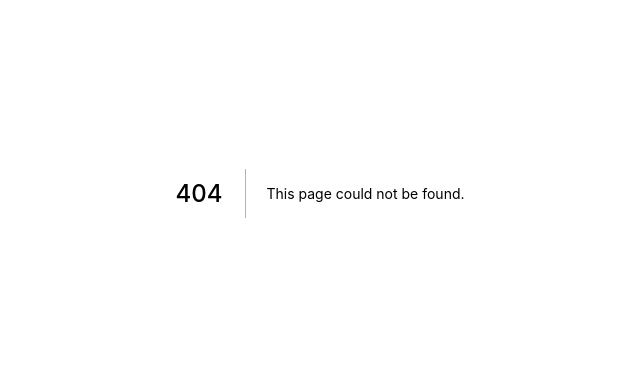
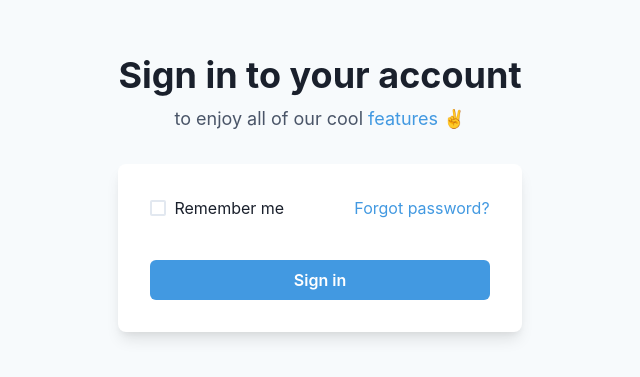
Before and after one commit to tuzzy08/logistico, a Next.js app: page /auth/signin in a window 1280 px wide. Before the commit this address had no page. Shown: the part 207-584 px from the top of the page, without its empty margins (320-960 px from the left). Built offline with nearby package versions, Linux system fonts and the light colour scheme; no server answers.

Commit message:
Implemented firebase Authentication

```diff
--- /dev/null
+++ b/config/firebase.tsx
@@ -0,0 +1,35 @@
+import firebase from 'firebase/app';
+import 'firebase/auth';
+
+interface FireBaseConfigObject {
+  apiKey: string,
+  authDomain: string,
+  databaseURL: string,
+  projectId: string,
+  storageBucket: string,
+  messagingSenderId: string,
+  appId: string,
+  measurementId: string,
+}
+
+export const firebaseConfig: FireBaseConfigObject = {
+  apiKey: process.env.NEXT_PUBLIC_FIREBASE_API_KEY,
+  authDomain: process.env.NEXT_PUBLIC_FIREBASE_AUTH_DOMAIN,
+  databaseURL: process.env.NEXT_PUBLIC_FIREBASE_DATABASE_URL,
+  projectId: process.env.NEXT_PUBLIC_FIREBASE_PROJECT_ID,
+  storageBucket: process.env.NEXT_PUBLIC_FIREBASE_STORAGE_BUCKET,
+  messagingSenderId: process.env.NEXT_PUBLIC_FIREBASE_MESSAGING_SENDER_ID,
+  appId: process.env.NEXT_PUBLIC_FIREBASE_APP_ID,
+  measurementId: process.env.NEXT_PUBLIC_FIREBASE_MEASUREMENT_ID,
+};
+
+if (!firebase.apps.length) {
+  firebase.initializeApp(firebaseConfig)
+}
+const app = firebase.app()
+const auth = firebase.auth()
+// const storage = firebase.app().storage()
+
+console.log(app.name)
+
+export default firebase
--- /dev/null
+++ b/hooks/useAuth.tsx
@@ -0,0 +1,56 @@
+import { useState, useEffect, createContext, useContext } from 'react'
+import { useRouter } from 'next/router'
+import axios from 'axios'
+import firebase from '../config/firebase'
+
+
+// custom hook that manages login and logout
+function useAuth() {
+  // create an instance of the google provider object
+  const provider = new firebase.auth.GoogleAuthProvider()
+  firebase.auth().useDeviceLanguage()
+  const router = useRouter()
+  // Sign In with Google
+  const signInWithGoogle = async () => {
+    await firebase.auth().signInWithRedirect(provider)
+    return firebase.auth()
+      .getRedirectResult()
+      .then((result) => {
+        console.log(result)
+        // const token = await firebase.auth.currentUser.getIdToken(true)
+
+        /** @type {firebase.auth.OAuthCredential} */
+        // const credential = result.credential;
+
+        // This gives you a Google Access Token. You can use it to access the Google API.
+        // const token = credential.accessToken;
+        // The signed-in user info.
+        // const user = result.user;
+        // ...
+      }).catch((error) => {
+        // Handle Errors here.
+        console.log(error)
+        const errorCode = error.code;
+        const errorMessage = error.message;
+        // The email of the user's account used.
+        const email = error.email;
+        // The firebase.auth.AuthCredential type that was used.
+        const credential = error.credential;
+        // ...
+      });
+  }
+
+  /**
+   *  Sign out Function
+   */
+  const signOut = async () => {
+    return await firebase.auth().signOut()
+      .then(() => {
+        if (typeof window !== 'undefined') {
+          router.push('/auth/login')
+        }
+      })
+  }
+  return { signInWithGoogle, signOut, }
+}
+export default useAuth
--- /dev/null
+++ b/pages/auth/signin.tsx
@@ -0,0 +1,65 @@
+import {
+  Flex,
+  Box,
+  FormControl,
+  FormLabel,
+  Input,
+  Checkbox,
+  Stack,
+  Link,
+  Button,
+  Heading,
+  Text,
+} from '@chakra-ui/react';
+import { useForm } from 'react-hook-form'
+import useAuth from '../../hooks/useAuth'
+
+export default function SignIn() {
+  const { signInWithGoogle, signOut } = useAuth()
+  const { handleSubmit } = useForm()
+  const onSubmit = () => signInWithGoogle()
+  return (
+    <Flex minH={'100vh'} align={'center'} justify={'center'} bg={'gray.50'}>
+      <Stack spacing={8} mx={'auto'} maxW={'lg'} py={12} px={6}>
+        <Stack align={'center'}>
+          <Heading fontSize={'4xl'}>Sign in to your account</Heading>
+          <Text fontSize={'lg'} color={'gray.600'}>
+            to enjoy all of our cool <Link color={'blue.400'}>features</Link> ✌️
+          </Text>
+        </Stack>
+        <Box rounded={'lg'} bg={'white'} boxShadow={'lg'} p={8}>
+          <Stack spacing={4}>
+          <form onSubmit={handleSubmit(onSubmit)}>
+            {/* <FormControl id="email">
+              <FormLabel>Email address</FormLabel>
+              <Input type="email" />
+            </FormControl>
+            <FormControl id="password">
+              <FormLabel>Password</FormLabel>
+              <Input type="password" />
+            </FormControl> */}
+            <Stack spacing={10}>
+              <Stack
+                direction={{ base: 'column', sm: 'row' }}
+                align={'start'}
+                justify={'space-between'}>
+                <Checkbox>Remember me</Checkbox>
+                <Link color={'blue.400'}>Forgot password?</Link>
+              </Stack>
+              <Button
+                type="submit"
+                bg={'blue.400'}
+                color={'white'}
+                _hover={{
+                  bg: 'blue.500',
+                }}>
+                Sign in
+              </Button>
+            </Stack>
+            </form>
+          </Stack>
+        </Box>
+      </Stack>
+    </Flex>
+  );
+}
```
Also changed, not shown: components/Navigation/NavBars/MainNavBar.tsx (+15 -5 lines), package.json (+6 -1 lines), 1 other file (tests, documents, lock files or other folders).
